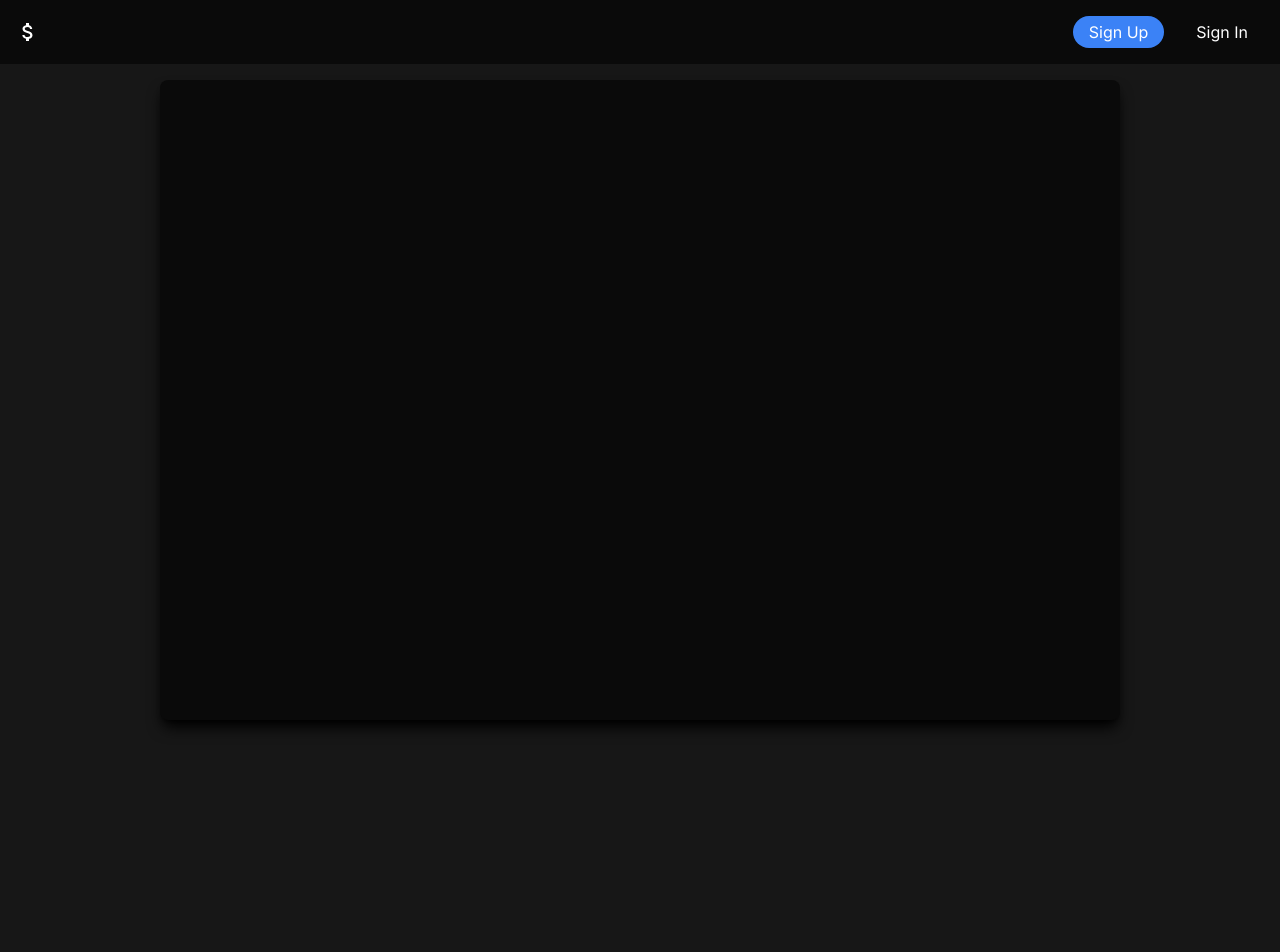
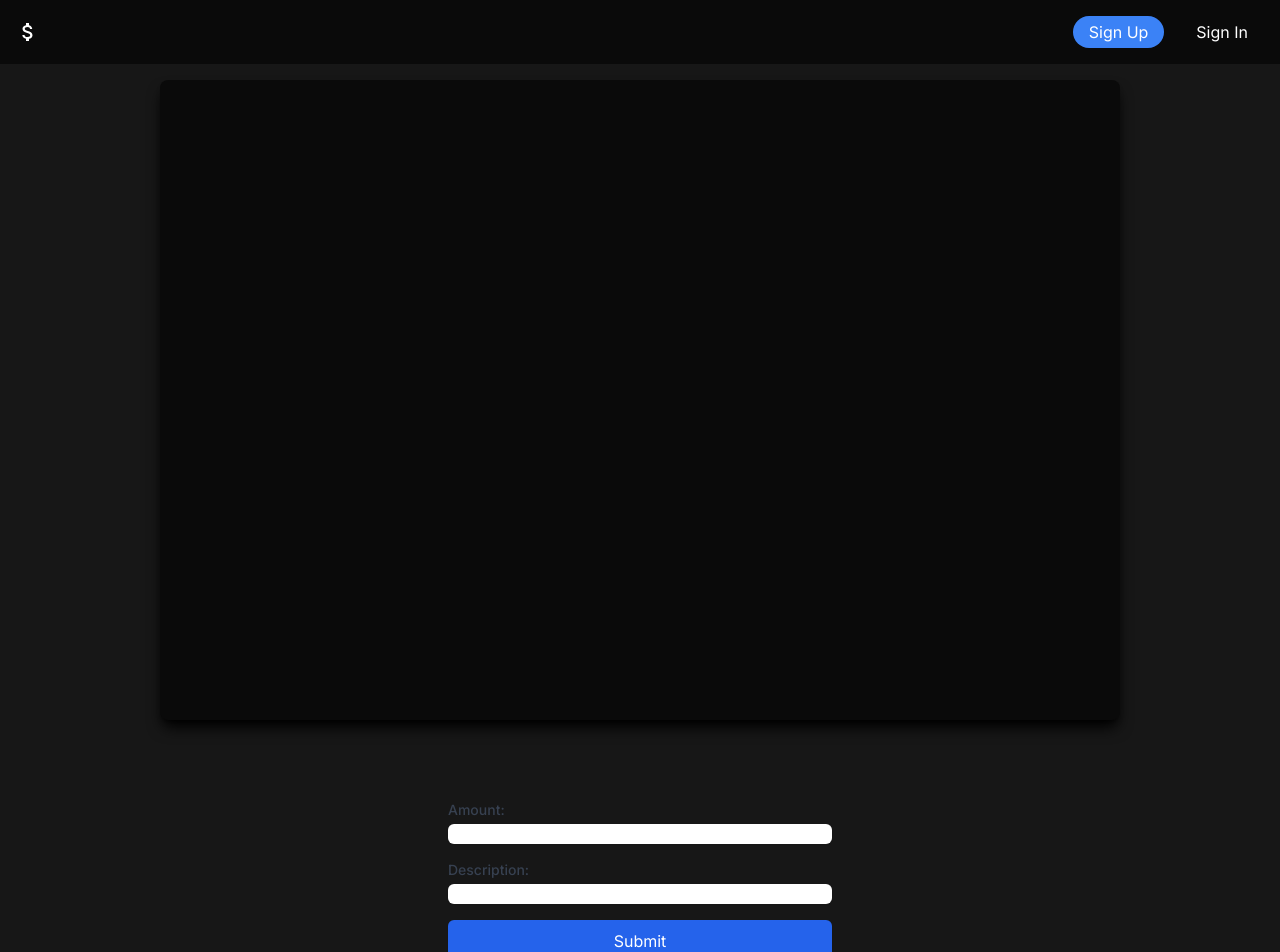
Before and after one commit to alpha-og/Finance-Tracker, a Next.js app in the folder client/: page / in a window 1280 px wide. Shown: the top 952 px of the page. Before the commit the page ends 800 px from the top, so only its background shows below. Built offline with nearby package versions, Linux system fonts and the light colour scheme.

Commit message:
added TransactionForm

```diff
--- a/client/package.json
+++ b/client/package.json
@@ -9,6 +9,7 @@
     "lint": "next lint"
   },
   "dependencies": {
+    "@bradgarropy/next-link": "^1.1.0",
     "axios": "^1.6.7",
     "next": "14.1.0",
     "react": "^18",
--- a/client/src/app/layout.tsx
+++ b/client/src/app/layout.tsx
@@ -2,6 +2,7 @@ import type { Metadata } from "next";
 import { Inter } from "next/font/google";
 import "./globals.css";
 import { Navbar } from "../components/components";
+import TransactionForm from "../components/TransactionForm";
 
 const inter = Inter({ subsets: ["latin"] });
 
@@ -10,7 +11,7 @@ export const metadata: Metadata = {
   description: "Track your finances",
 };
 
-export default function RootLayout({
+ export default function RootLayout({
   children,
 }: Readonly<{
   children: React.ReactNode;
@@ -20,6 +21,7 @@ export default function RootLayout({
       <body className={inter.className + " w-screen h-screen text-white"}>
         <Navbar />
         {children}
+        <TransactionForm/>
       </body>
     </html>
   );
--- /dev/null
+++ b/client/src/components/TransactionForm.tsx
@@ -0,0 +1,73 @@
+"use client";
+import { useState } from 'react';
+import axios from 'axios';
+
+const TransactionForm: React.FC = () => {
+  const [amount, setAmount] = useState<number | ''>('');
+  const [description, setDescription] = useState<string>('');
+  const [error, setError] = useState<string | null>(null);
+
+  const createTransaction = async (transactionData: { amount: number, description: string }) => {
+    try {
+      const response = await axios.post('/api/create-transaction', transactionData);
+      return response.data;
+    } catch (error) {
+      throw new Error(error.response.data.message || error.message);
+    }
+  };
+
+  const handleSubmit = async (event: React.FormEvent<HTMLFormElement>) => {
+    event.preventDefault();
+
+    try {
+      // Call client function to create transaction
+      const transactionData = { amount: Number(amount), description };
+      const response = await createTransaction(transactionData);
+
+      console.log('Transaction created:', response);
+
+      setAmount('');
+      setDescription('');
+    } catch (error) {
+      setError(error.message);
+      console.error('Error submitting form:', error);
+    }
+  };
+
+  return (
+    <form onSubmit={handleSubmit} className="w-full max-w-sm mx-auto">
+      <div className="mb-4">
+        <label htmlFor="amount" className="block text-sm font-medium text-gray-700">
+          Amount:
+        </label>
+        <input
+          type="number"
+          id="amount"
+          value={amount}
+          onChange={(e) => setAmount(Number(e.target.value))}
+          required
+          className="mt-1 block w-full border-gray-300 rounded-md shadow-sm focus:ring-blue-500 focus:border-blue-500 sm:text-sm text-black" // Added text-black class
+        />
+      </div>
+      <div className="mb-4">
+        <label htmlFor="description" className="block text-sm font-medium text-gray-700">
+          Description:
+        </label>
+        <input
+          type="text"
+          id="description"
+          value={description}
+          onChange={(e) => setDescription(e.target.value)}
+          required
+          className="mt-1 block w-full border-gray-300 rounded-md shadow-sm focus:ring-blue-500 focus:border-blue-500 sm:text-sm text-black" // Added text-black class
+        />
+      </div>
+      {error && <p className="text-red-500">{error}</p>}
+      <button type="submit" className="w-full inline-flex items-center justify-center px-4 py-2 border border-transparent rounded-md shadow-sm text-white bg-blue-600 hover:bg-blue-700 focus:outline-none focus:ring-2 focus:ring-offset-2 focus:ring-blue-500">
+        Submit
+      </button>
+    </form>
+  );
+};
+
+export default TransactionForm;
```
Also changed, not shown: 1 other file (tests, documents, lock files or other folders).
